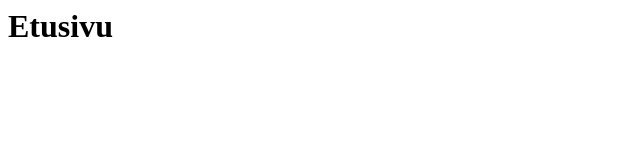
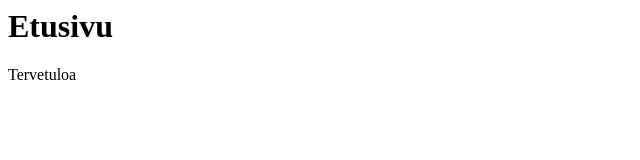
Before and after one commit to aleksijunttila/githarjoitus, a plain HTML site: page index.html in a window 1280 px wide. Shown: the full height of the page, 0-640 px from the left. Drawn offline with Linux system fonts and the light colour scheme.

Commit message:
Toinen commit

```diff
--- a/index.html
+++ b/index.html
@@ -1 +1,2 @@
 <h1>Etusivu</h1>
+<p>Tervetuloa</p>
```
